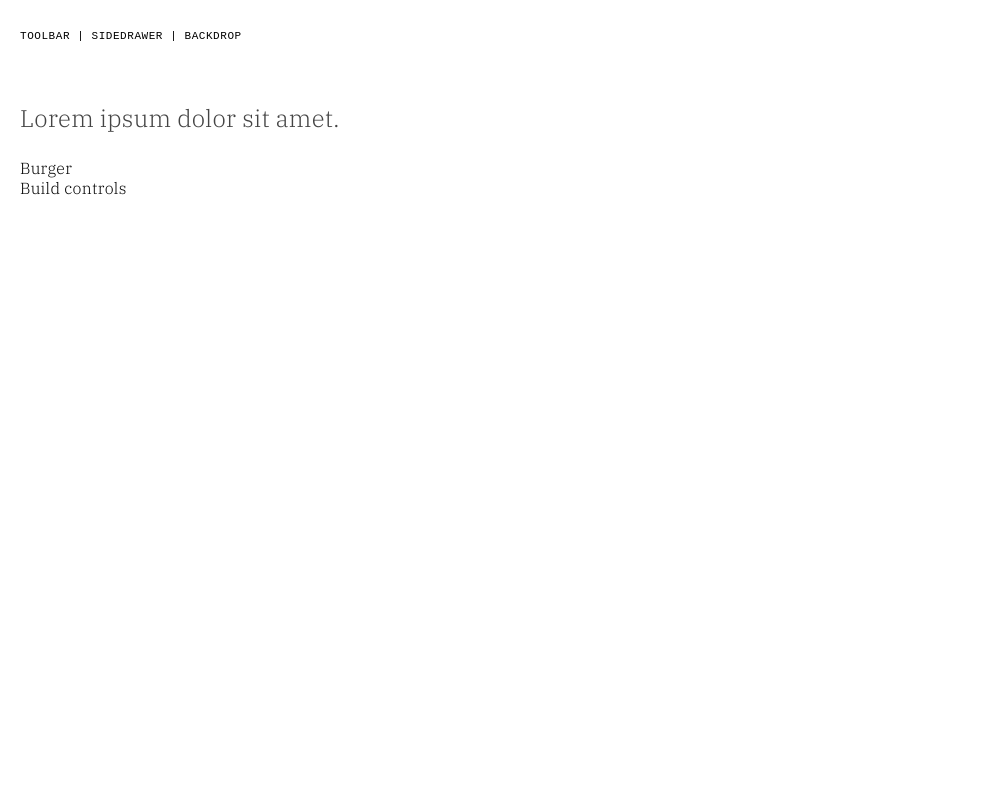
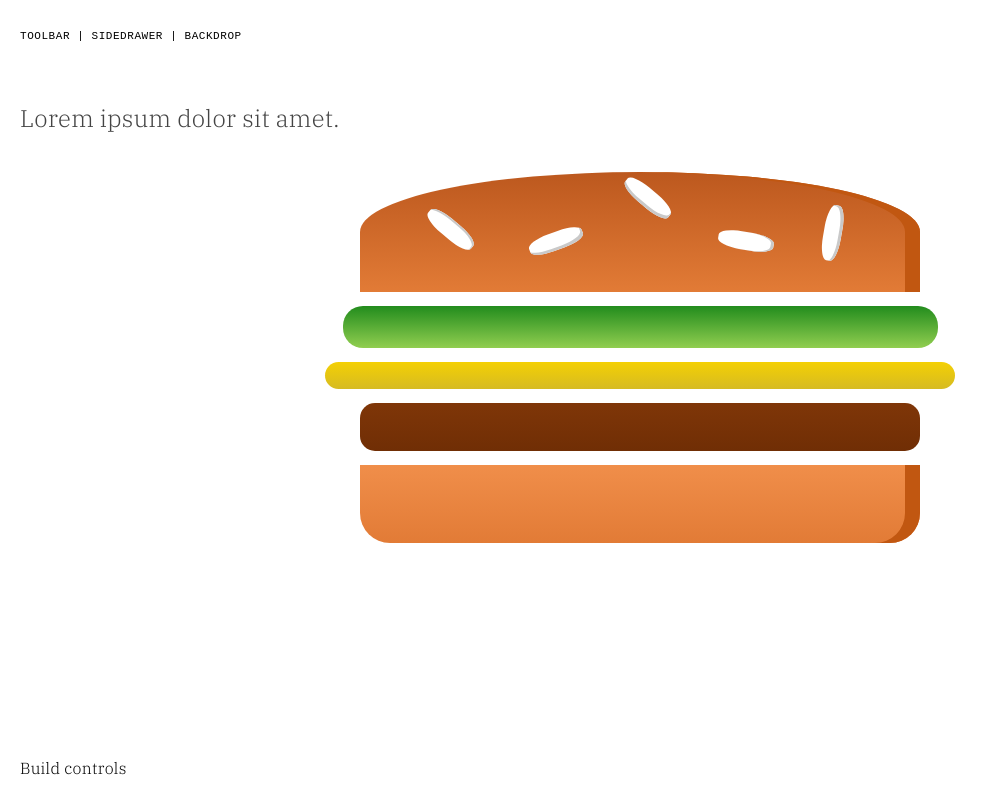
Before and after one commit to femmebot/burger-builder, a React app: page / in a window 1280 px wide. Shown: the whole page, without its empty margins (0-998 px from the left). Built offline with nearby package versions, Linux system fonts and the light colour scheme; a web font is replaced by a local one.

Commit message:
+Burger w/ prop type validation

```diff
--- /dev/null
+++ b/src/components/Burger/Burger.css
@@ -0,0 +1,32 @@
+.Burger {
+  width: 100%;
+  margin: auto;
+  height: 250px;
+  overflow: scroll;
+  font-weight: 700;
+  font-size: 1.2rem;
+}
+
+@media (min-width: 500px) and (min-height: 400px) {
+  .Burger {
+    width: 350px;
+    height: 300px;
+
+  }
+}
+
+@media (min-width: 600px) and (min-height: 480px) {
+  .Burger {
+    width: 450px;
+    height: 400px;
+
+  }
+}
+
+@media (min-width: 960px) and (min-height: 800px) {
+  .Burger {
+    width: 700px;
+    height: 600px;
+
+  }
+}
--- a/src/components/Burger/Burger.js
+++ b/src/components/Burger/Burger.js
@@ -0,0 +1,17 @@
+import React from 'react';
+import styles from './Burger.css';
+import BurgerIngredients from './BurgerIngredients/BurgerIngredients'
+
+const burger = (props) => {
+  return (
+    <div className={styles.Burger}>
+      <BurgerIngredients type="bread-top"/>
+      <BurgerIngredients type="greens"/>
+      <BurgerIngredients type="cheese"/>
+      <BurgerIngredients type="meat"/>
+      <BurgerIngredients type="bread-bottom"/>
+    </div>
+  );
+};
+
+export default burger;
--- a/src/components/Burger/BurgerIngredients/BurgerIngredients.css
+++ b/src/components/Burger/BurgerIngredients/BurgerIngredients.css
@@ -97,7 +97,7 @@
     border-radius: 20px;
 }
 
-.Salad {
+.Greens {
     width: 85%;
     height: 7%;
     margin: 2% auto;
--- a/src/components/Burger/BurgerIngredients/BurgerIngredients.js
+++ b/src/components/Burger/BurgerIngredients/BurgerIngredients.js
@@ -4,8 +4,8 @@ import PropTypes from 'prop-types';
 // to enable proptypes: npm install --save prop-types
 
 // convert to class (albeit, stateless) in order to use PropTypes
-// const burgerIngredient = (props) => {
-class BurgerIngredient extends Component {
+// const burgerIngredients = (props) => {
+class BurgerIngredients extends Component {
 
   render () {
 
@@ -35,12 +35,18 @@ class BurgerIngredient extends Component {
       case ('bacon'):
         ingredient = <div className={styles.Bacon}></div>;
         break;
+      default:
+        ingredient = null;
     }
+
+    return ingredient;
+
   }
+}
 
-  BurgerIngredient.PropTypes = {
+  BurgerIngredients.propTypes = {
     type: PropTypes.string.isRequired
   };
 
 
-export default BurgerIngredient;
+export default BurgerIngredients;
--- a/src/containers/BurgerBuilder/BurgerBuilder.js
+++ b/src/containers/BurgerBuilder/BurgerBuilder.js
@@ -1,13 +1,12 @@
 import React, { Component } from 'react';
 import Aux from '../../hoc/Aux';
+import Burger from '../../components/Burger/Burger';
 
 class BurgerBuilder extends Component {
   render() {
     return (
       <Aux>
-        <div>
-          Burger
-        </div>
+          <Burger />
         <div>
           Build controls
         </div>
```
